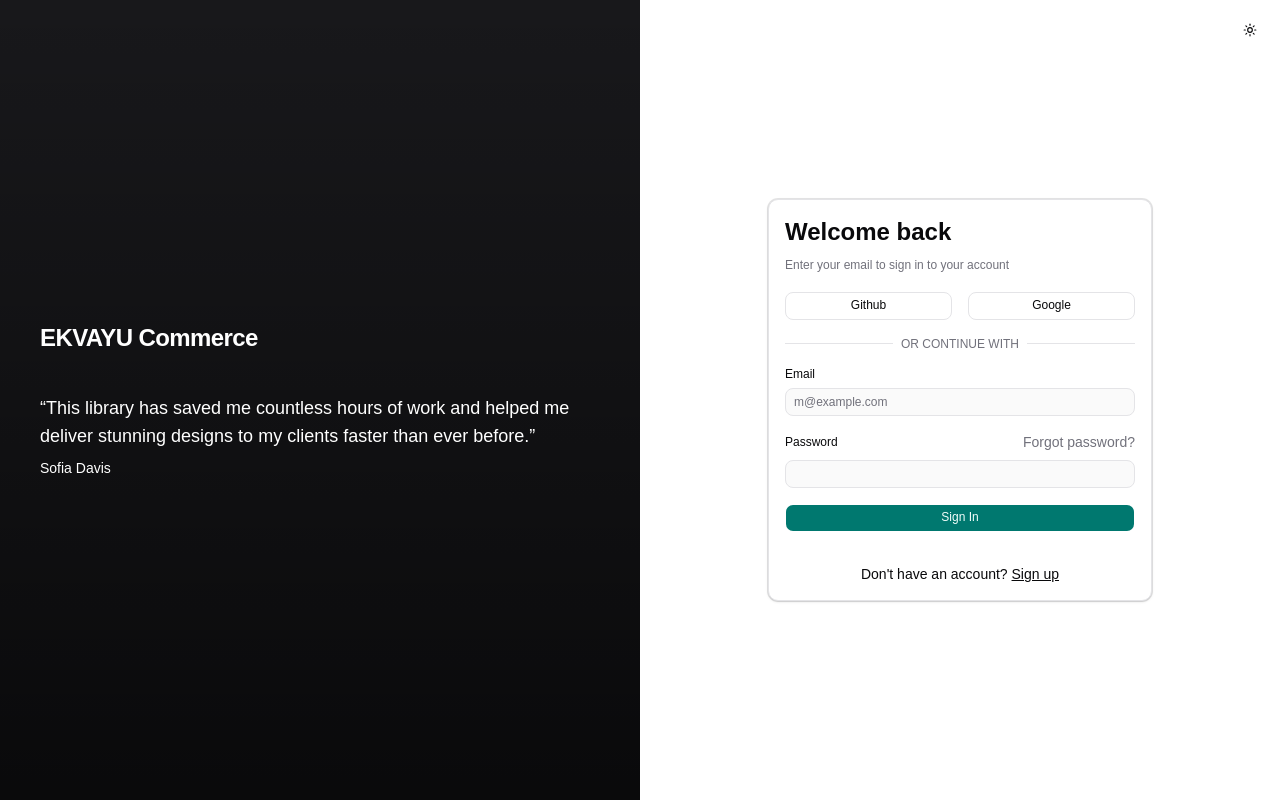
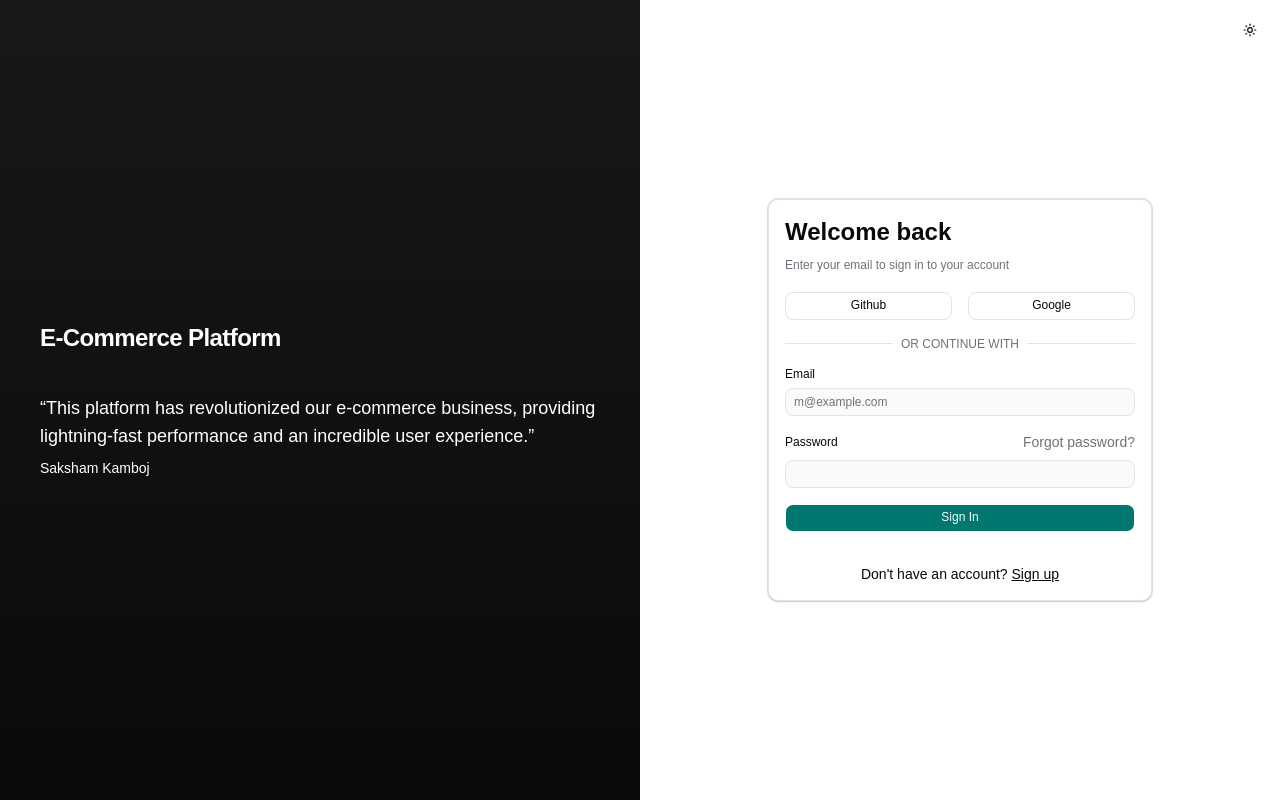
Before and after one commit to Saksham-Kamboj/ecommerce-react-fastapi, a React (Vite) app in the folder frontend/: page /login in a window 1280 px wide. Built offline with nearby package versions, Linux system fonts and the light colour scheme; no server answers.

Commit message:
feat: implement application layouts, sidebar navigation components, and global configuration

```diff
--- /dev/null
+++ b/frontend/src/config/app.ts
@@ -0,0 +1,15 @@
+export const appConfig = {
+  name: "E-Commerce Platform",
+  shortName: "Store",
+  description: "A modern, high-performance e-commerce platform.",
+  links: {
+    twitter: "https://twitter.com",
+    github: "https://github.com",
+    support: "mailto:support@example.com",
+  },
+  testimonial: {
+    quote: "This platform has revolutionized our e-commerce business, providing lightning-fast performance and an incredible user experience.",
+    author: "Saksham Kamboj",
+  },
+  apiBaseUrl: import.meta.env.VITE_API_BASE_URL,
+}
--- a/frontend/src/layouts/AppLayout.tsx
+++ b/frontend/src/layouts/AppLayout.tsx
@@ -1,6 +1,6 @@
 import { Outlet } from "react-router-dom"
 import { SidebarProvider, SidebarInset } from "@/components/ui/sidebar"
-import { AppSidebar } from "@/components/layout/sidebar/app-sidebar"
+import { AppSidebar } from "./sidebar/app-sidebar"
 import { ModeToggle } from "@/components/theme/mode-toggle"
 import { Separator } from "@/components/ui/separator"
 import {
--- a/frontend/src/layouts/AuthLayout.tsx
+++ b/frontend/src/layouts/AuthLayout.tsx
@@ -1,5 +1,6 @@
 import { Outlet, Link } from "react-router-dom"
 import { ModeToggle } from "@/components/theme/mode-toggle"
+import { appConfig } from "@/config/app"
 
 export function AuthLayout() {
   return (
@@ -14,16 +15,14 @@ export function AuthLayout() {
             to="/"
             className="mb-10 inline-block text-2xl font-bold tracking-tight"
           >
-            EKVAYU Commerce
+            {appConfig.name}
           </Link>
           <div className="mt-auto">
             <blockquote className="space-y-2">
               <p className="text-lg">
-                &ldquo;This library has saved me countless hours of work and
-                helped me deliver stunning designs to my clients faster than
-                ever before.&rdquo;
+                &ldquo;{appConfig.testimonial.quote}&rdquo;
               </p>
-              <footer className="text-sm">Sofia Davis</footer>
+              <footer className="text-sm">{appConfig.testimonial.author}</footer>
             </blockquote>
           </div>
         </div>
--- a/frontend/src/components/layout/sidebar/app-sidebar.tsx
+++ b/frontend/src/layouts/sidebar/app-sidebar.tsx
@@ -2,11 +2,12 @@
 
 import * as React from "react"
 import { useAuth } from "@/contexts/AuthContext"
+import { appConfig } from "@/config/app"
 
-import { NavMain } from "@/components/layout/sidebar/nav-main"
-import { NavProjects } from "@/components/layout/sidebar/nav-projects"
-import { NavSecondary } from "@/components/layout/sidebar/nav-secondary"
-import { NavUser } from "@/components/layout/sidebar/nav-user"
+import { NavMain } from "./nav-main"
+import { NavProjects } from "./nav-projects"
+import { NavSecondary } from "./nav-secondary"
+import { NavUser } from "./nav-user"
 import {
   Sidebar,
   SidebarContent,
@@ -183,7 +184,7 @@ export function AppSidebar({ ...props }: React.ComponentProps<typeof Sidebar>) {
                 <TerminalIcon className="size-4" />
               </div>
               <div className="grid flex-1 text-left text-sm leading-tight">
-                <span className="truncate font-medium">EKVAYU Commerce</span>
+                <span className="truncate font-medium">{appConfig.name}</span>
                 <span className="truncate text-xs">{user?.role === 'superadmin' ? 'Admin Panel' : 'Customer Panel'}</span>
               </div>
             </SidebarMenuButton>
```
Also changed, not shown: frontend/src/layouts/sidebar/nav-main.tsx (renamed from frontend/src/components/layout/sidebar/nav-main.tsx), frontend/src/layouts/sidebar/nav-projects.tsx (renamed from frontend/src/components/layout/sidebar/nav-projects.tsx), frontend/src/layouts/sidebar/nav-secondary.tsx (renamed from frontend/src/components/layout/sidebar/nav-secondary.tsx), frontend/src/layouts/sidebar/nav-user.tsx (renamed from frontend/src/components/layout/sidebar/nav-user.tsx), 2 other files (tests, documents, lock files or other folders).
